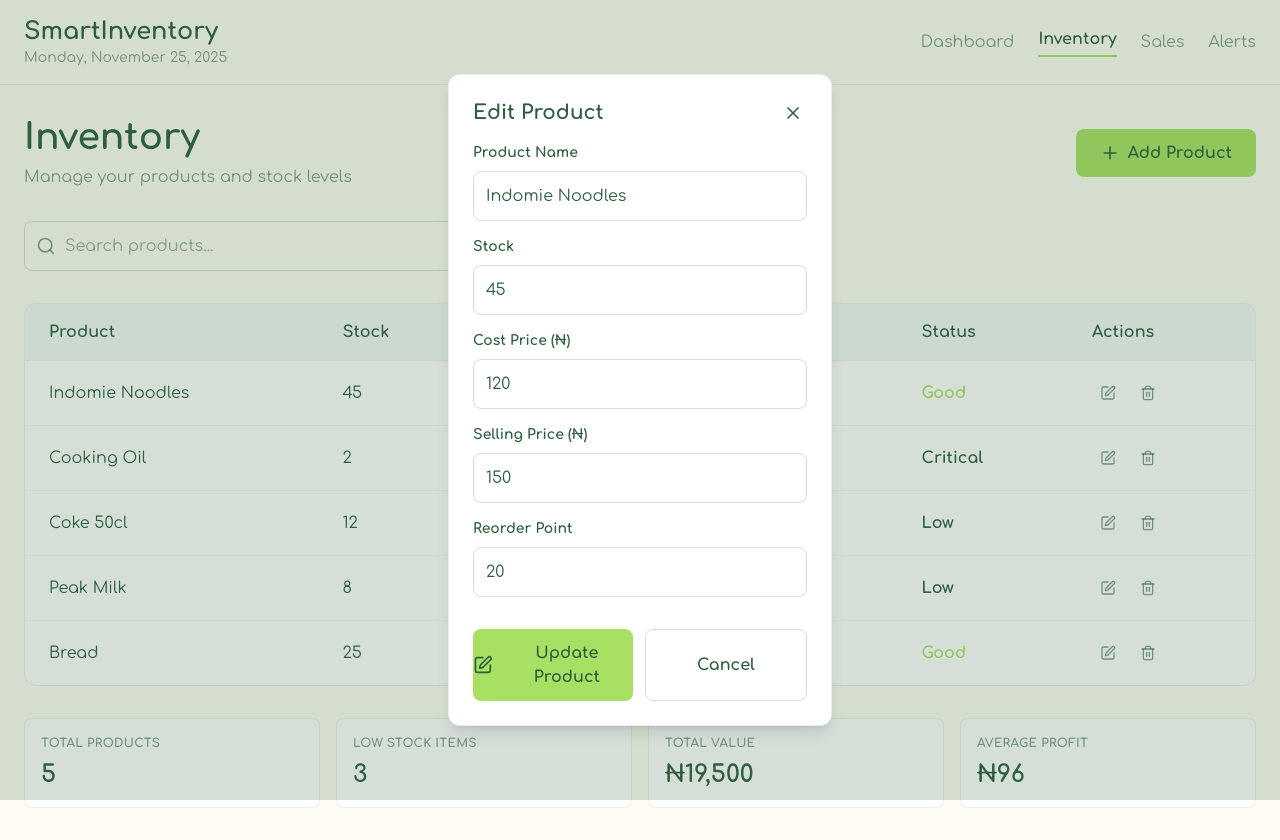
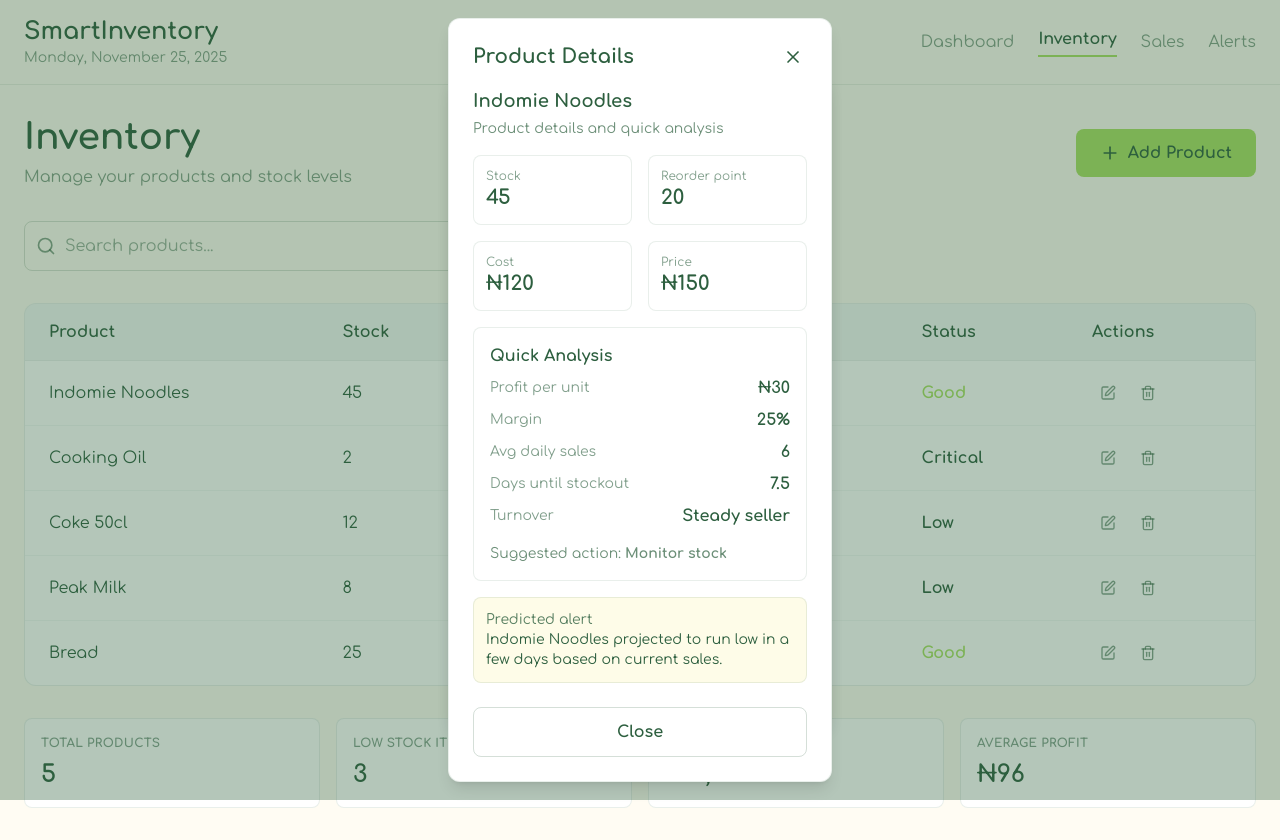
Before and after one commit to Incognitol07/smart-inventory, a Next.js app: page /inventory in a window 1280 px wide. Both pictures are taken after a click on the button 1108 px from the left and 393 px from the top of the page. Built offline with nearby package versions, Linux system fonts and the light colour scheme.

Commit message:
feat: add view mode to ProductModal and integrate with inventory page

```diff
--- a/app/components/modals/ProductModal.tsx
+++ b/app/components/modals/ProductModal.tsx
@@ -16,7 +16,7 @@
 interface ProductModalProps {
   isOpen: boolean;
   onClose: () => void;
-  mode: "create" | "edit";
+  mode: "create" | "edit" | "view";
   product?: Product | null;
   onSubmit?: (product: {
     name: string;
@@ -45,7 +45,7 @@
   });
 
   useEffect(() => {
-    if (mode === "edit" && product) {
+    if (product) {
       // eslint-disable-next-line react-hooks/set-state-in-effect
       setFormData({
         name: product.name,
@@ -53,15 +53,6 @@
         cost: product.cost,
         price: product.price,
         reorderPoint: product.reorderPoint,
-      });
-    } else if (mode === "create") {
-      // Reset form for create mode
-      setFormData({
-        name: "",
-        stock: 0,
-        cost: 0,
-        price: 0,
-        reorderPoint: 10,
       });
     }
   }, [mode, product, isOpen]);
@@ -83,7 +74,12 @@
     setFormData((prev) => ({ ...prev, [field]: value }));
   };
 
-  const title = mode === "create" ? "Add New Product" : "Edit Product";
+  const title =
+    mode === "create"
+      ? "Add New Product"
+      : mode === "edit"
+      ? "Edit Product"
+      : "Product Details";
   const buttonText = mode === "create" ? "Add Product" : "Update Product";
   const Icon = mode === "create" ? Plus : Edit;
 
@@ -115,6 +111,151 @@
                 <X size={20} className="text-deep-forest" />
               </motion.button>
             </div>
+            {/* If in view mode show read-only details + analysis */}
+            {mode === "view" && product ? (
+              <div className="space-y-4">
+                <div>
+                  <h4 className="text-lg font-semibold text-deep-forest mb-1">
+                    {product.name}
+                  </h4>
+                  <p className="text-sm text-deep-forest/70">
+                    Product details and quick analysis
+                  </p>
+                </div>
+                <div className="grid grid-cols-2 gap-4">
+                  <div className="p-3 bg-white rounded-lg border border-deep-forest/10">
+                    <p className="text-xs text-deep-forest/60">Stock</p>
+                    <p className="text-xl font-bold text-deep-forest">
+                      {product.stock}
+                    </p>
+                  </div>
+                  <div className="p-3 bg-white rounded-lg border border-deep-forest/10">
+                    <p className="text-xs text-deep-forest/60">Reorder point</p>
+                    <p className="text-xl font-bold text-deep-forest">
+                      {product.reorderPoint}
+                    </p>
+                  </div>
+                  <div className="p-3 bg-white rounded-lg border border-deep-forest/10">
+                    <p className="text-xs text-deep-forest/60">Cost</p>
+                    <p className="text-xl font-bold text-deep-forest">
+                      ₦{product.cost}
+                    </p>
+                  </div>
+                  <div className="p-3 bg-white rounded-lg border border-deep-forest/10">
+                    <p className="text-xs text-deep-forest/60">Price</p>
+                    <p className="text-xl font-bold text-deep-forest">
+                      ₦{product.price}
+                    </p>
+                  </div>
+                </div>
+
+                {/* Simple client-side analysis using lightweight mocks */}
+                <div className="p-4 bg-white rounded-lg border border-deep-forest/10">
+                  <h5 className="font-semibold text-deep-forest mb-2">
+                    Quick Analysis
+                  </h5>
+                  {(() => {
+                    const mockDailySalesMap: Record<string, number> = {
+                      "Indomie Noodles": 6,
+                      "Cooking Oil": 1,
+                      "Coke 50cl": 3,
+                      "Peak Milk": 1,
+                      Bread: 4,
+                    };
+                    const dailySales = mockDailySalesMap[product.name] ?? 1;
+                    const profitPerUnit = product.price - product.cost;
+                    const marginPct =
+                      product.cost > 0
+                        ? Math.round((profitPerUnit / product.cost) * 100)
+                        : 0;
+                    const daysToStockout =
+                      dailySales > 0
+                        ? +(product.stock / dailySales).toFixed(1)
+                        : Infinity;
+                    let turnover = "Steady seller";
+                    if (daysToStockout <= 3) turnover = "Hot item";
+                    else if (daysToStockout >= 30) turnover = "Slow mover";
+
+                    const suggestedAction =
+                      daysToStockout <= 3
+                        ? "Restock now"
+                        : daysToStockout >= 30
+                        ? "Consider discount or bundle"
+                        : "Monitor stock";
+
+                    return (
+                      <div className="space-y-2">
+                        <div className="flex items-center justify-between">
+                          <span className="text-sm text-deep-forest/60">
+                            Profit per unit
+                          </span>
+                          <span className="font-semibold">
+                            ₦{profitPerUnit}
+                          </span>
+                        </div>
+                        <div className="flex items-center justify-between">
+                          <span className="text-sm text-deep-forest/60">
+                            Margin
+                          </span>
+                          <span className="font-semibold">{marginPct}%</span>
+                        </div>
+                        <div className="flex items-center justify-between">
+                          <span className="text-sm text-deep-forest/60">
+                            Avg daily sales
+                          </span>
+                          <span className="font-semibold">{dailySales}</span>
+                        </div>
+                        <div className="flex items-center justify-between">
+                          <span className="text-sm text-deep-forest/60">
+                            Days until stockout
+                          </span>
+                          <span className="font-semibold">
+                            {isFinite(daysToStockout) ? daysToStockout : "—"}
+                          </span>
+                        </div>
+                        <div className="flex items-center justify-between">
+                          <span className="text-sm text-deep-forest/60">
+                            Turnover
+                          </span>
+                          <span className="font-semibold">{turnover}</span>
+                        </div>
+
+                        <div className="pt-2">
+                          <p className="text-sm text-deep-forest/70">
+                            Suggested action:{" "}
+                            <span className="font-semibold">
+                              {suggestedAction}
+                            </span>
+                          </p>
+                        </div>
+                      </div>
+                    );
+                  })()}
+                </div>
+
+                {/* Predicted alert snippet for this product */}
+                <div className="p-3 bg-yellow-50 rounded-lg border border-deep-forest/10">
+                  <p className="text-sm text-deep-forest/80">Predicted alert</p>
+                  <p className="text-sm text-deep-forest">
+                    {product.stock <= product.reorderPoint
+                      ? `${product.name} is at or below reorder point—order more.`
+                      : `${product.name} projected to run low in a few days based on current sales.`}
+                  </p>
+                </div>
+
+                <div className="flex gap-3 pt-2">
+                  <motion.button
+                    whileHover={{ scale: 1.05 }}
+                    whileTap={{ scale: 0.95 }}
+                    type="button"
+                    onClick={onClose}
+                    className="flex-1 border border-deep-forest/20 text-deep-forest py-3 rounded-lg font-semibold hover:bg-deep-forest/5"
+                  >
+                    Close
+                  </motion.button>
+                </div>
+              </div>
+            ) : (
               <form onSubmit={handleSubmit} className="space-y-4">
                 <div>
                   <label className="block text-sm font-semibold text-deep-forest mb-2">
@@ -211,6 +352,7 @@
                   </motion.button>
                 </div>
               </form>
+            )}
           </motion.div>
         </>
       )}
--- a/app/inventory/page.tsx
+++ b/app/inventory/page.tsx
@@ -23,6 +23,7 @@
   const [showAddModal, setShowAddModal] = useState(false);
   const [showEditModal, setShowEditModal] = useState(false);
   const [showDeleteModal, setShowDeleteModal] = useState(false);
+  const [showViewModal, setShowViewModal] = useState(false);
   const [selectedProduct, setSelectedProduct] = useState<Product | null>(null);
 
   // Mock inventory data
@@ -227,6 +228,10 @@
                       animate={{ opacity: 1, y: 0 }}
                       transition={{ delay: idx * 0.05 }}
                       className="border-t border-deep-forest/5 hover:bg-deep-forest/5"
+                      onClick={() => {
+                        setSelectedProduct(item)
+                        setShowViewModal(true)
+                      }}
                     >
                       <td className="py-4 px-6 text-deep-forest font-medium">
                         {item.name}
@@ -353,6 +358,12 @@
           // Handle updating product
         }}
       />
+      <ProductModal
+        isOpen={showViewModal}
+        mode="view"
+        product={selectedProduct}
+        onClose={() => {setShowViewModal(false)}}
+      />
 
       <DeleteProductModal
         isOpen={showDeleteModal}
```
Lines whose indentation alone changed are shown as unchanged.
